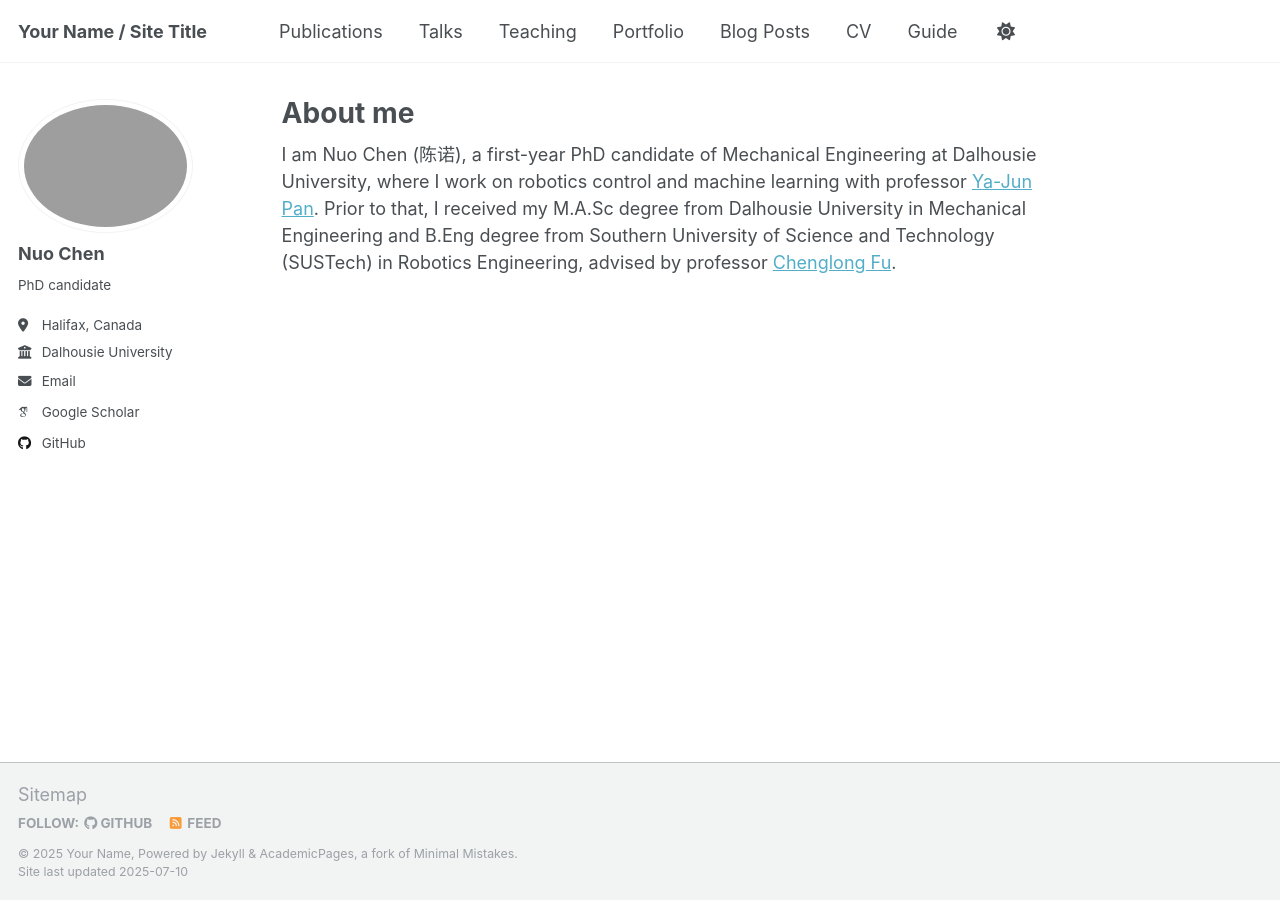
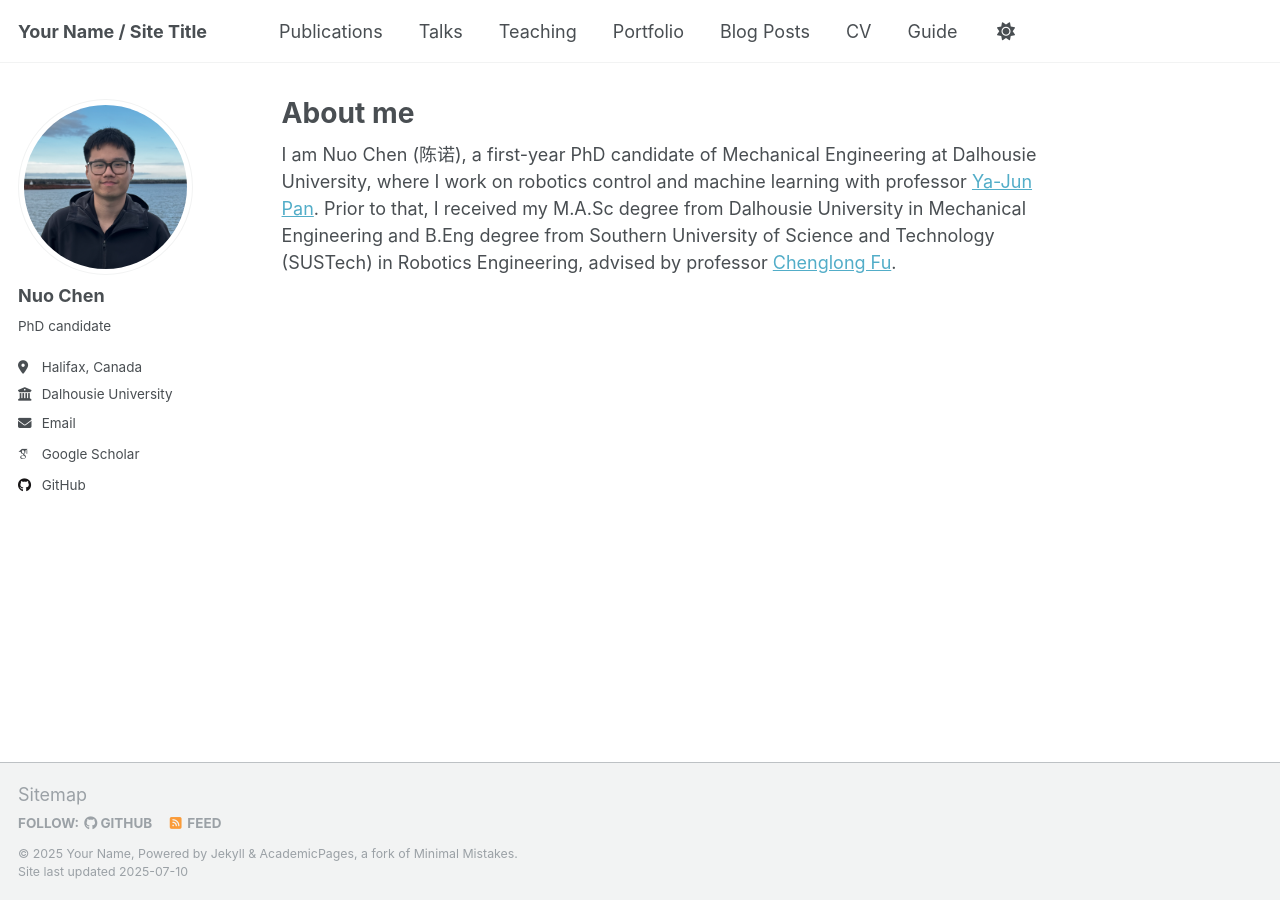
Before and after one commit to NuoChen1999/nuochen1999.github.io, a Jekyll site: the page built from _pages/about.md, in a window 1280 px wide. Built offline with Jekyll 4.4.1, drawn with Linux system fonts in a browser that asks for light colours; some web fonts are replaced; a script that is not in the unit is left out.

Commit message:
Update _config.yml

```diff
--- a/_config.yml
+++ b/_config.yml
@@ -23,7 +23,7 @@ repository               : "academicpages/academicpages.github.io"
 #               Additional customization can be done by editing /_includes/author-profile.html
 author:
   # Biographic information
-  avatar           : "Photo.png"
+  avatar           : "me.png"
   name             : "Nuo Chen"
   pronouns         : # example: "she/her"
   bio              : "PhD candidate"
```
